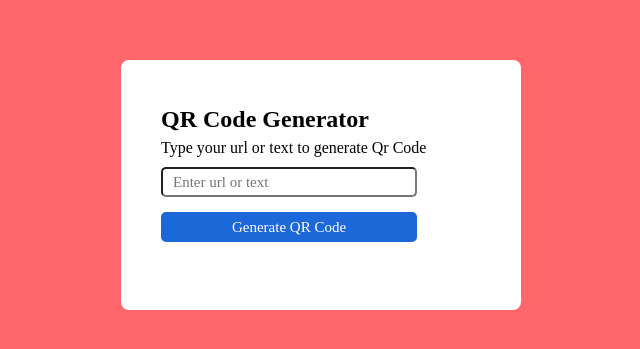
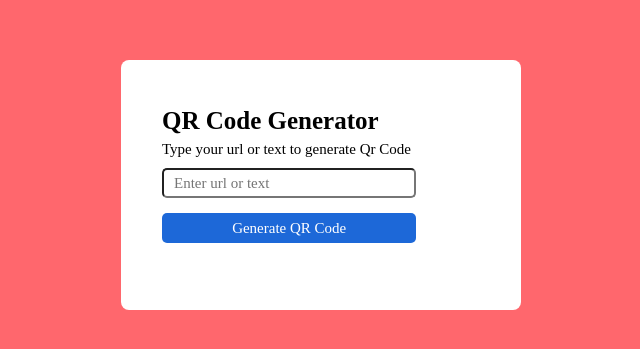
Before and after one commit to davidmurage/QR-code-generator, a plain HTML site: page index.html in a window 1280 px wide. Shown: the part 215-564 px from the top of the page, without its empty margins (319-959 px from the left). Drawn offline with Linux system fonts and the light colour scheme.

Commit message:
Update style.css

```diff
--- a/style.css
+++ b/style.css
@@ -19,18 +19,18 @@ body{
     width: 400px;
     height: 250px;
     border-radius: 8px;
-    padding: 40px;
+    padding: 41px;
 }
 
 .header h1{
-    font-size: 24px;
+    font-size: 25px;
     font-weight: 500px;
     margin-bottom: 6px;
     margin-top: 6px;
 }
 
 .header p{
-    font-size: 16px;
+    font-size: 15px;
     margin-bottom: 10px;
 }
 
```
